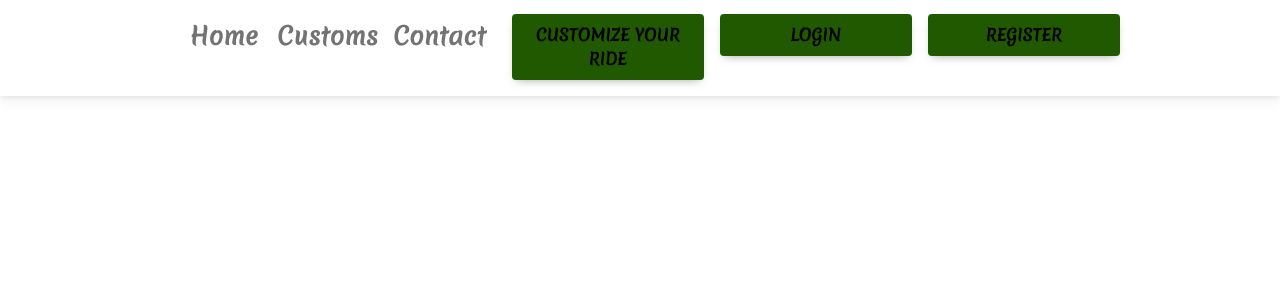
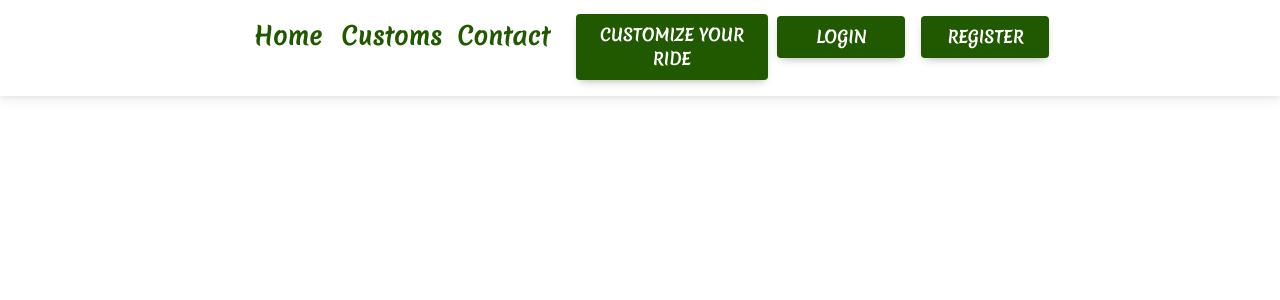
Before and after one commit to Reuben-Kipkemboi/Pimp-Ride, a Django app: template Rideapp/templates/base.html in a window 1280 px wide. Shown: the top 300 px of the page. Run offline with Django 4.2, Linux system fonts and the light colour scheme; the template is opened without the code that fills it, so the values that code supplies are empty; some libraries are stand-ins or nearby versions.

Commit message:
st:navbar-styling - optimize navlink styling

```diff
--- a/Rideapp/static/css/index.css
+++ b/Rideapp/static/css/index.css
@@ -14,15 +14,31 @@
     margin-left: 10%;
     font-size: 3vh;
     font-weight: bold;
+    color: #205900;
 }
+
 .btn-succes{
     background-color: #205900;
-    color: #000000;
+    color: #ffffff;
     padding: 5%;
     width: 15vw;
     margin-top: -1.5%;
     font-size: 2vh;
     font-weight: bold;
+}
+.btn-succes-reg, .btn-succes-log{
+    background-color: #205900;
+    color: #ffffff;
+    padding: 8%;
+    width: 10vw;
+    margin-top: -1.2%;
+    font-size: 2vh;
+    font-weight: bold;
+
+}
+.btn-succes-reg:hover, .btn-succes-log:hover{
+    background-color: #f3e3af;
+    color: #205900;
 }
 /* #top-image{
     transform: translateY(-100px);
--- a/Rideapp/templates/navbar.html
+++ b/Rideapp/templates/navbar.html
@@ -39,11 +39,11 @@
           </li>
 
           <li class="nav-item">
-            <a class="nav-link" href="#"><button type="button" class="btn btn-succes">Login</button></a>
+            <a class="nav-link" href="#"><button type="button" class="btn btn-succes-log">Login</button></a>
           </li>
 
           <li class="nav-item">
-            <a class="nav-link" href="#"><button type="button" class="btn btn-succes">Register</button></a>
+            <a class="nav-link" href="#"><button type="button" class="btn btn-succes-reg">Register</button></a>
           </li>
         </ul>
 
```
